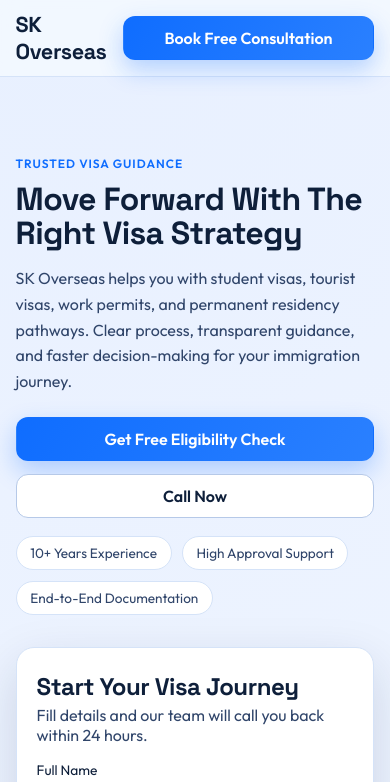
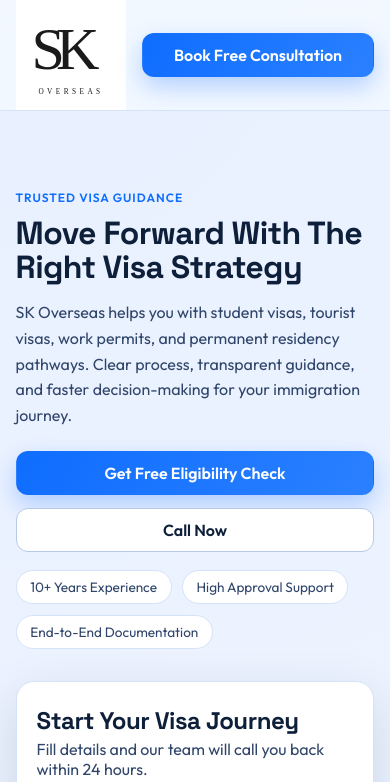
Before and after one commit to Harshjain81/sk-overseas-website, a plain HTML site: page index.html in a window 390 px wide. Shown: the top 782 px of the page. Drawn offline with Linux system fonts and the light colour scheme.

Commit message:
Add SK Overseas logo asset

```diff
--- a/index.html
+++ b/index.html
@@ -16,7 +16,9 @@
 
   <header class="topbar">
     <div class="container nav-wrap">
-      <a href="#" class="brand">SK Overseas</a>
+      <a href="#" class="brand brand-link" aria-label="SK Overseas home">
+        <img src="logo.svg" alt="SK Overseas" class="brand-logo" />
+      </a>
       <nav class="nav-links" aria-label="Main navigation">
         <a href="#services">Services</a>
         <a href="#process">Process</a>
@@ -182,6 +184,9 @@
   <footer class="footer">
     <div class="container footer-grid">
       <section class="footer-col">
+        <a href="#" class="footer-brand" aria-label="SK Overseas home">
+          <img src="logo.svg" alt="SK Overseas" class="footer-logo" />
+        </a>
         <h3>About Us</h3>
         <p>
           SK Overseas is a visa and immigration consultancy focused on transparent guidance and personalized support.
--- a/styles.css
+++ b/styles.css
@@ -65,6 +65,26 @@ a {
 .brand {
   font-size: 1.35rem;
   font-weight: 700;
+}
+
+.brand-link,
+.footer-brand {
+  display: inline-flex;
+  align-items: center;
+  flex-shrink: 0;
+}
+
+.brand-logo {
+  width: 132px;
+  height: auto;
+  display: block;
+}
+
+.footer-logo {
+  width: 112px;
+  height: auto;
+  display: block;
+  margin-bottom: 0.85rem;
 }
 
 .nav-links {
@@ -455,6 +475,14 @@ textarea:focus {
     width: 100%;
   }
 
+  .brand-logo {
+    width: 110px;
+  }
+
+  .footer-logo {
+    width: 96px;
+  }
+
   .footer-grid {
     grid-template-columns: 1fr;
     padding-bottom: 0.8rem;
```
Also changed, not shown: logo.svg (added).
